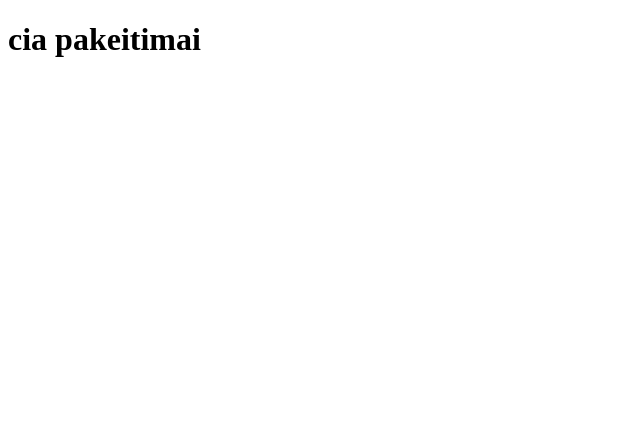
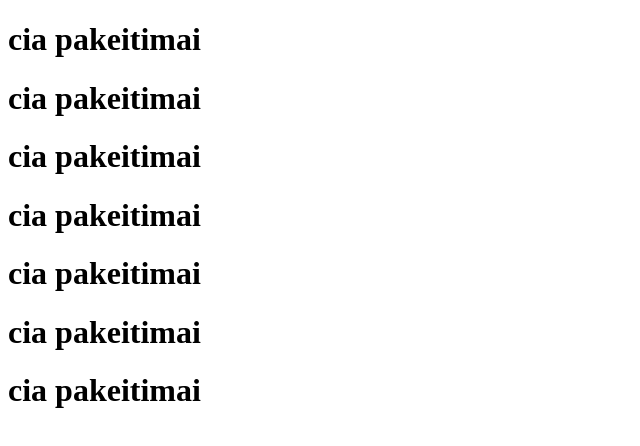
Before and after one commit to paukstis3k/Vytautui, a plain HTML site: page index.html in a window 1280 px wide. Shown: the whole page, without its empty margins (0-640 px from the left). Drawn offline with Linux system fonts and the light colour scheme.

Commit message:
didziuliai pakeitimai

```diff
--- a/index.html
+++ b/index.html
@@ -8,5 +8,11 @@
 </head>
 <body>
     <h1>cia pakeitimai</h1>
+    <h1>cia pakeitimai</h1>
+    <h1>cia pakeitimai</h1>
+    <h1>cia pakeitimai</h1>
+    <h1>cia pakeitimai</h1>
+    <h1>cia pakeitimai</h1>
+    <h1>cia pakeitimai</h1>
 </body>
 </html>
```
